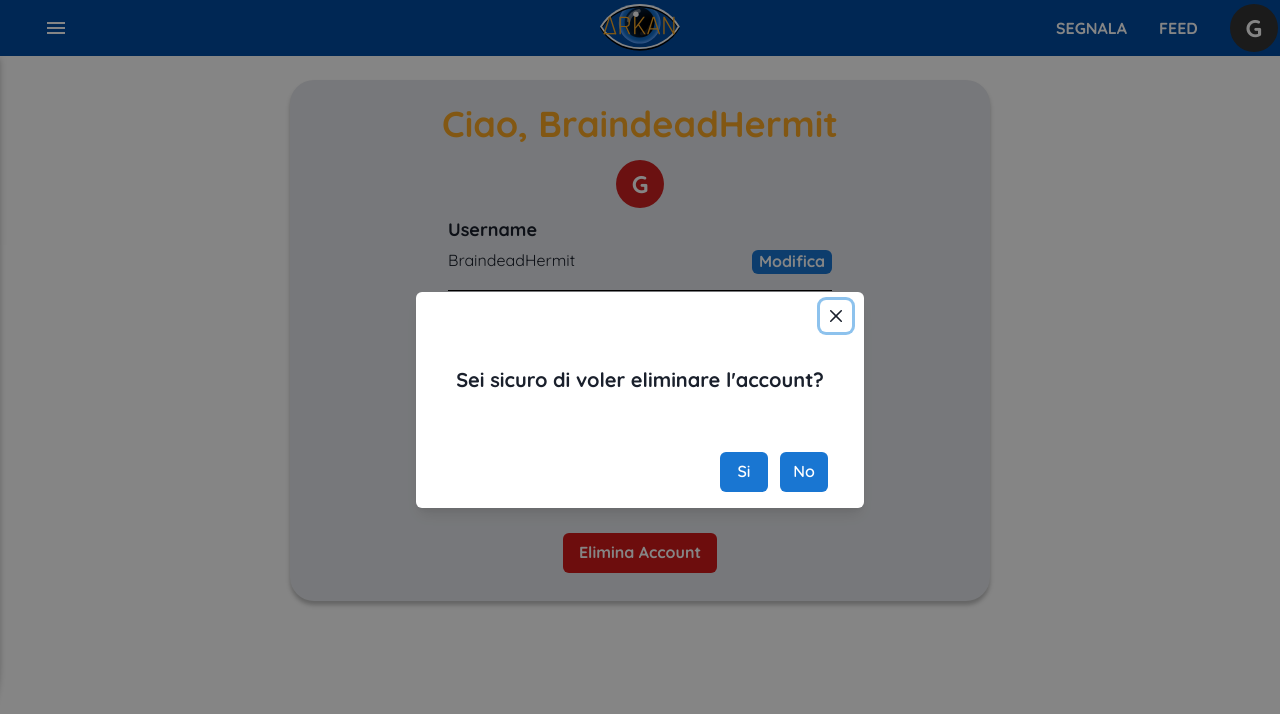
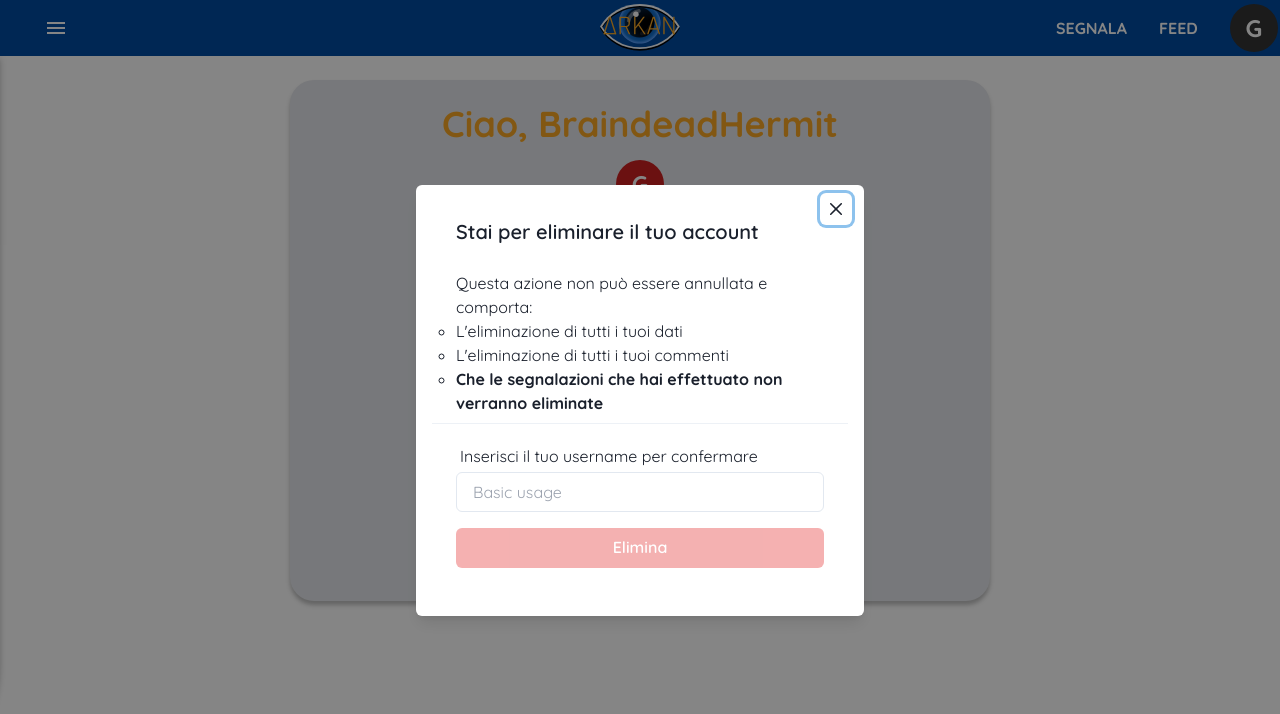
Before and after one commit to xrenegade100/arkan, a Next.js app: page /account in a window 1280 px wide. Both pictures are taken after a click on the button "Elimina Account". Shown: the top 714 px of the page. Built offline with nearby package versions, Linux system fonts and the light colour scheme.

Commit message:
feat: enhance delete account modal

```diff
--- a/pages/account.tsx
+++ b/pages/account.tsx
@@ -15,12 +15,16 @@ import {
   InputGroup,
   InputRightElement,
   FormErrorMessage,
+  Divider,
+  Stack,
 } from '@chakra-ui/react';
 import { Avatar } from '../components';
 import React, { useEffect, useState } from 'react';
 import { Field, Form, Formik } from 'formik';
 
 const ModificaAccount: NextPage = () => {
+  const [deleteDisabled, setDeleteDisabled] = useState(true);
+
   const [showVecchiaPassword, setShowVecchiaPassword] = React.useState(false);
   const handleClickVecchiaPassword = () =>
     setShowVecchiaPassword(!showVecchiaPassword);
@@ -463,47 +467,57 @@ const ModificaAccount: NextPage = () => {
         </div>
       </div>
       <Modal
+        size={'md'}
         isOpen={isOpen}
-        onClose={onClose}
+        onClose={() => {
+          onClose();
+          setDeleteDisabled(true);
+        }}
         isCentered
         scrollBehavior='inside'
       >
         <ModalOverlay />
-        <ModalContent>
+        <ModalContent className='p-4'>
           <ModalCloseButton />
-          <ModalHeader></ModalHeader>
+          <ModalHeader>Stai per eliminare il tuo account</ModalHeader>
           <ModalBody>
-            <div className='flex justify-around h-24 items-center'>
-              <span className='font-bold text-xl'>
-                Sei sicuro di voler eliminare l<span>&apos;</span>account?
-              </span>
-            </div>
-          </ModalBody>
-          <ModalFooter>
-            <Button
-              w={12}
-              bgColor={'#1976D2'}
-              mr={3}
-              textColor='white'
-              onClick={onClose}
-              _hover={{
-                bgColor: '#63A4FF',
+            Questa azione non può essere annullata e comporta:
+            <br />
+            <ol
+              style={{
+                listStyleType: 'circle',
               }}
             >
-              Si
-            </Button>
-            <Button
-              w={12}
-              bgColor={'#1976D2'}
-              mr={3}
-              textColor='white'
-              onClick={onClose}
-              _hover={{
-                bgColor: '#63A4FF',
+              <li>L&apos;eliminazione di tutti i tuoi dati</li>
+              <li>L&apos;eliminazione di tutti i tuoi commenti</li>
+              <li className='font-bold'>
+                Che le segnalazioni che hai effettuato non verranno eliminate
+              </li>
+            </ol>
+          </ModalBody>
+          <Divider />
+          <ModalFooter className='w-full'>
+            <Stack
+              __css={{
+                width: '100%',
               }}
             >
-              No
-            </Button>
+              <span className='m-1'>
+                Inserisci il tuo username per confermare
+              </span>
+              <Input
+                onChange={(e) => {
+                  if (e.target.value === 'BraindeadHermit') {
+                    setDeleteDisabled(false);
+                  } else setDeleteDisabled(true);
+                }}
+                mb='4'
+                placeholder='Basic usage'
+              />
+              <Button disabled={deleteDisabled} mb='4' colorScheme='red'>
+                Elimina
+              </Button>
+            </Stack>
           </ModalFooter>
         </ModalContent>
       </Modal>
```
